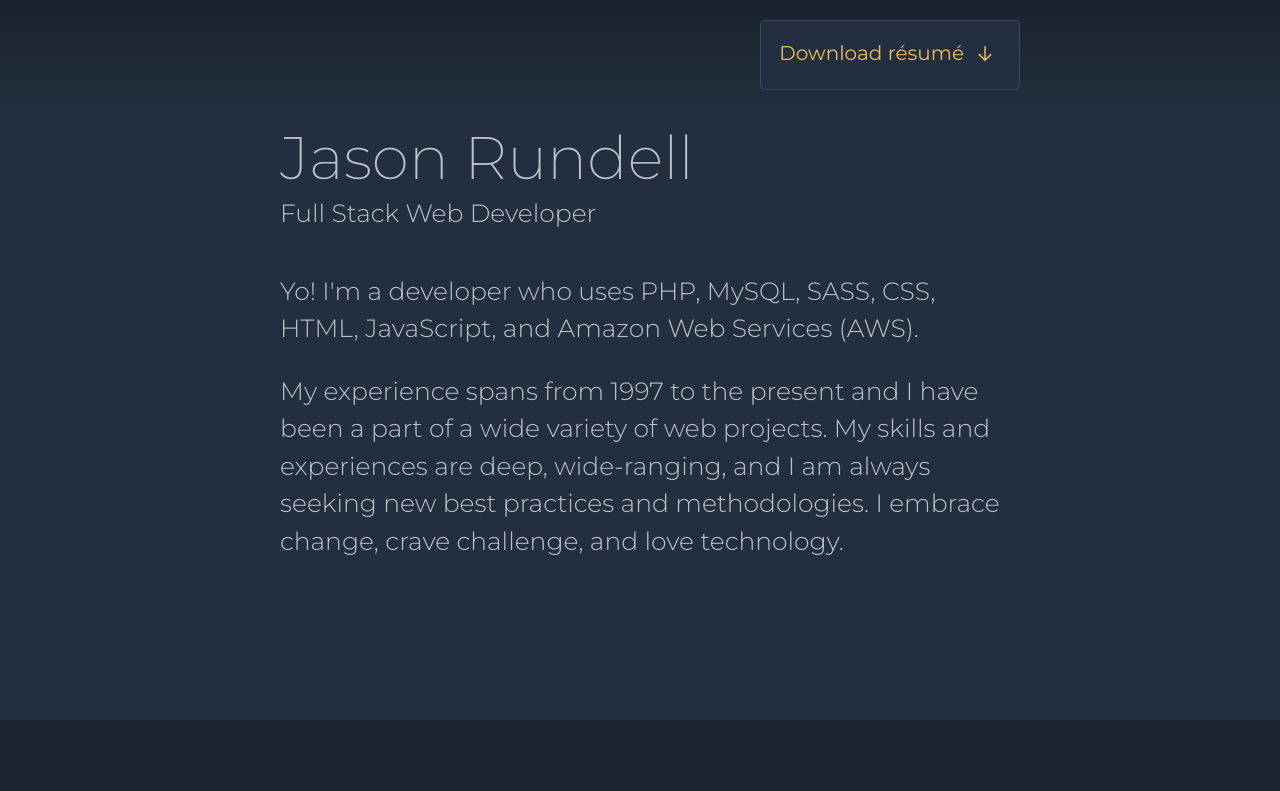
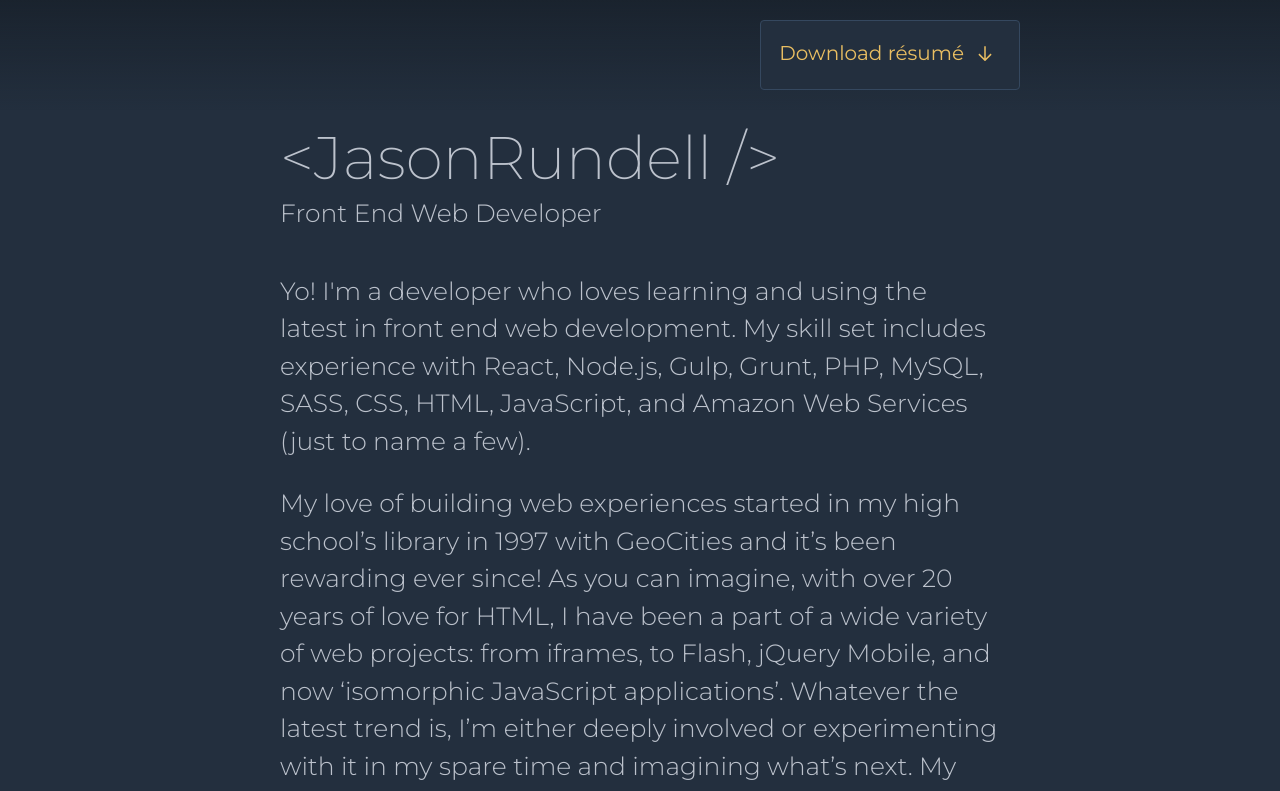
Before and after one commit to jasonrundell/jasonrundell2018, a React (Vite) app: page / in a window 1280 px wide. Shown: the top 791 px of the page. Built offline with nearby package versions, Linux system fonts and the light colour scheme.

Commit message:
Welcome message updated

```diff
--- a/src/sections/Welcome.js
+++ b/src/sections/Welcome.js
@@ -3,10 +3,10 @@ import React from 'react';
 const Welcome = () =>
   <section className="section section-keynote keynote">
     <div className="contain">
-      <h1 className="page-title" data-aos="fade" data-aos-duration="300" data-aos-delay="100">Jason Rundell</h1>
-      <p className="keynote-subtitle" data-aos="fade" data-aos-duration="300" data-aos-delay="100">Full Stack Web Developer</p>
-      <p data-aos="fade" data-aos-duration="300" data-aos-delay="100">Yo! I'm a developer who uses PHP, MySQL, SASS, CSS, HTML, JavaScript, and Amazon Web Services (AWS).</p>
-      <p data-aos="fade" data-aos-duration="300" data-aos-delay="300">My experience spans from 1997 to the present and I have been a part of a wide variety of web projects. My skills and experiences are deep, wide-ranging, and I am always seeking new best practices and methodologies. I embrace change, crave challenge, and love technology.</p>
+      <h1 className="page-title" data-aos="fade" data-aos-duration="300" data-aos-delay="100">&lt;JasonRundell&nbsp;/&gt;</h1>
+      <p className="keynote-subtitle" data-aos="fade" data-aos-duration="300" data-aos-delay="100">Front End Web Developer</p>
+      <p data-aos="fade" data-aos-duration="300" data-aos-delay="100">Yo! I'm a developer who loves learning and using the latest in front end web development. My skill set includes experience with React, Node.js, Gulp, Grunt, PHP, MySQL, SASS, CSS, HTML, JavaScript, and Amazon Web Services (just to name a few).</p>
+      <p data-aos="fade" data-aos-duration="300" data-aos-delay="300">My love of building web experiences started in my high school’s library in 1997 with GeoCities and it’s been rewarding ever since! As you can imagine, with over 20 years of love for HTML, I have been a part of a wide variety of web projects: from iframes, to Flash, jQuery Mobile, and now ‘isomorphic JavaScript applications’. Whatever the latest trend is, I’m either deeply involved or experimenting with it in my spare time and imagining what’s next. My skills and experiences are deep, wide-ranging, and I am always seeking new best practices and methodologies. I embrace change, crave challenge, and love technology!</p>
     </div>
   </section>
 
```
